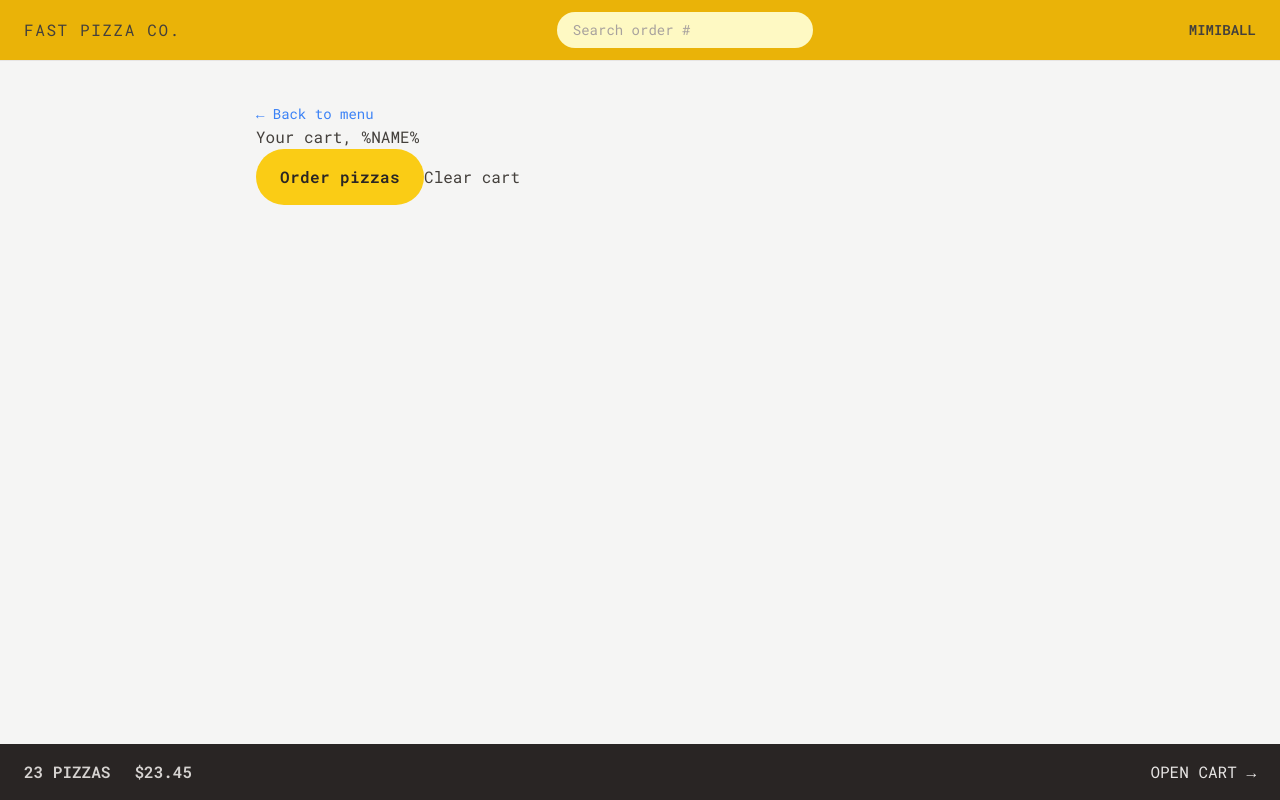
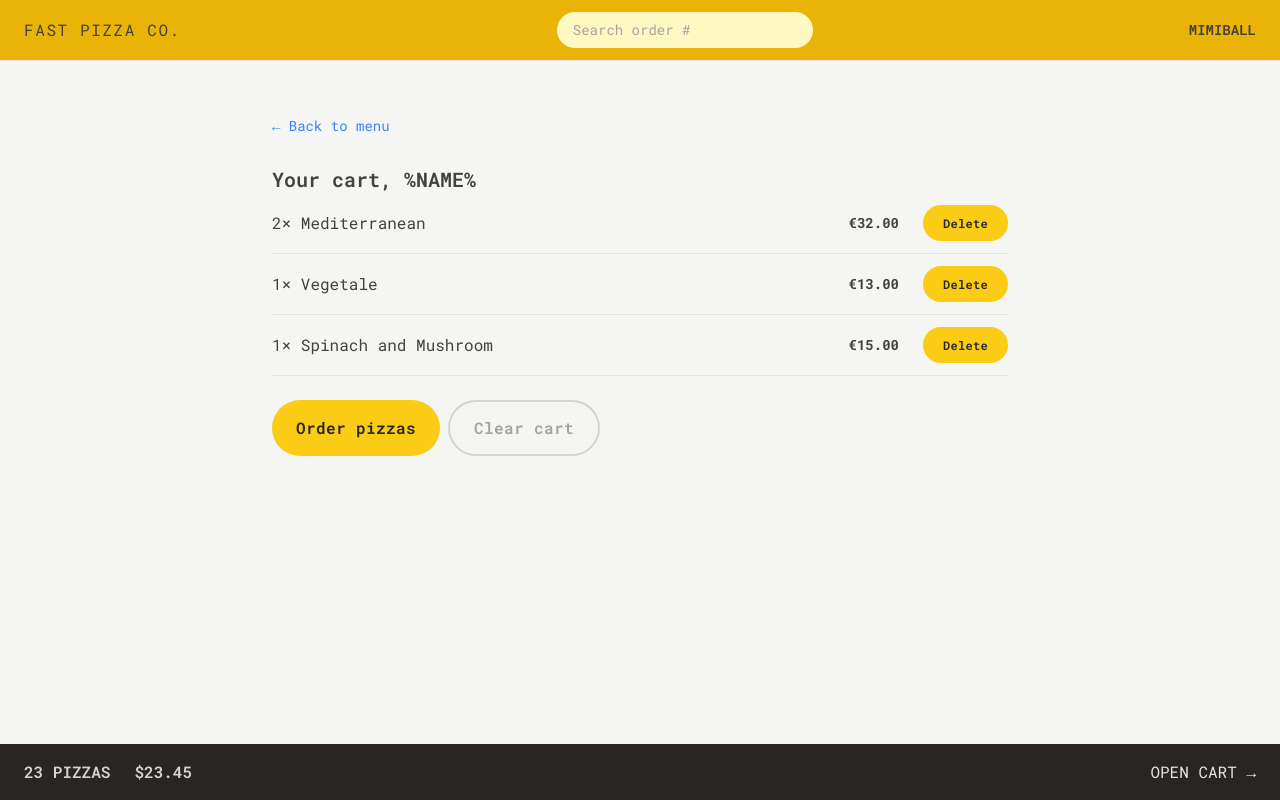
Before and after one commit to Xavier-Hsiao/fast-pizza, a React (Vite) app: page /cart in a window 1280 px wide. Built offline with nearby package versions, Linux system fonts and the light colour scheme.

Commit message:
Styling: add Cart and CartItem styling

```diff
--- a/src/features/cart/Cart.jsx
+++ b/src/features/cart/Cart.jsx
@@ -1,6 +1,6 @@
-import { Link } from "react-router-dom";
 import LinkButton from "../../ui/LinkButton";
 import Button from "../../ui/Button";
+import CartItem from "./CartItem";
 
 const fakeCart = [
   {
@@ -30,16 +30,22 @@
   const cart = fakeCart;
 
   return (
-    <div>
+    <div className="px-4 py-3">
       <LinkButton to="/menu">&larr; Back to menu</LinkButton>
 
-      <h2>Your cart, %NAME%</h2>
+      <h2 className="mt-7 text-xl font-semibold">Your cart, %NAME%</h2>
 
-      <div>
+      <ul className="divide-y divide-stone-200 border-b">
+        {cart.map((item) => (
+          <CartItem item={item} key={item.pizzaId}></CartItem>
+        ))}
+      </ul>
+
+      <div className="mt-6 space-x-2">
         <Button to="/order/new" type="primary">
           Order pizzas
         </Button>
-        <button>Clear cart</button>
+        <Button type="secondary">Clear cart</Button>
       </div>
     </div>
   );
--- /dev/null
+++ b/src/features/cart/CartItem.jsx
@@ -0,0 +1,18 @@
+import { formatCurrency } from "../../utils/helper";
+import Button from "../../ui/Button";
+
+export default function CartItem({ item }) {
+  const { pizzaId, name, quantity, totalPrice } = item;
+
+  return (
+    <li className="py-3 sm:flex sm:items-center sm:justify-between">
+      <p className="mb-1 sm:mb-0">
+        {quantity}&times; {name}
+      </p>
+      <div className="flex items-center justify-between sm:gap-6">
+        <p className="text-sm font-bold">{formatCurrency(totalPrice)}</p>
+        <Button type="small">Delete</Button>
+      </div>
+    </li>
+  );
+}
--- a/src/ui/Button.jsx
+++ b/src/ui/Button.jsx
@@ -6,6 +6,8 @@
   const styles = {
     primary: base + " px-4 py-3 md:px-6 md:py-4",
     small: base + " px-4 py-2 md:px-5 md:py-2.5 text-xs",
+    secondary:
+      "rounded-full border-2 border-stone-300 font-semibold tracking-wide text-stone-400 transition-colors duration-300 hover:bg-stone-300 hover:text-stone-800 focus:text-stone-800 focus:bg-stone-300 focus:outline-none focus:ring focus:ring-stone-200 focus:ring-offset-2 disabled:cursor-not-allowed inline-block px-4 py-2.5 md:px-6 md:py-3.5",
   };
 
   if (to)
```
